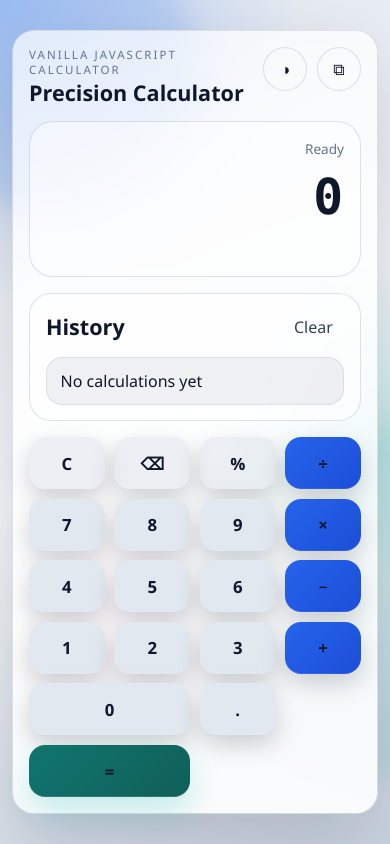
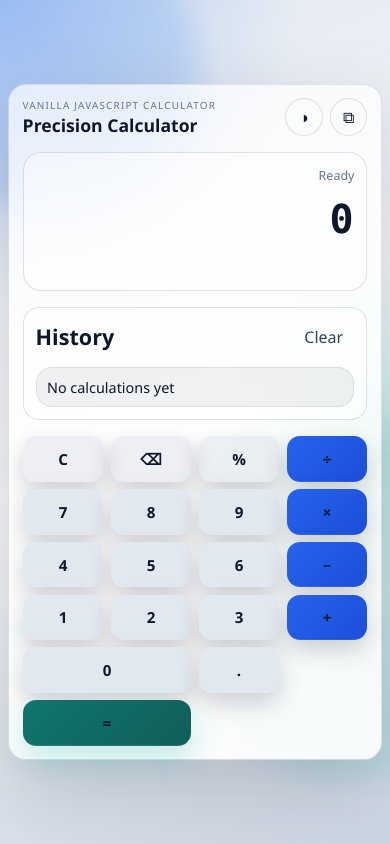
Before and after one commit to Janardhan2006/calculater, a plain HTML site: page index.html in a window 390 px wide. Drawn offline with Linux system fonts and the light colour scheme.

Commit message:
Make calculator layout responsive for mobile phones and desktop

```diff
--- a/style.css
+++ b/style.css
@@ -407,7 +407,82 @@ body::before {
   grid-column: span 2;
 }
 
-@media (max-width: 560px) {
+/* Extra-small phones */
+@media (max-width: 400px) {
+  .app-shell {
+    padding: 0.5rem;
+  }
+
+  .calculator-card {
+    padding: 0.85rem;
+    border-radius: 18px;
+  }
+
+  .calculator-header {
+    gap: 0.65rem;
+  }
+
+  .calculator-header h1 {
+    font-size: 1.1rem;
+  }
+
+  .eyebrow {
+    font-size: 0.62rem;
+    letter-spacing: 0.12em;
+  }
+
+  .header-actions {
+    gap: 0.45rem;
+  }
+
+  .icon-button {
+    width: 2.35rem;
+    height: 2.35rem;
+  }
+
+  .display-panel {
+    padding: 0.75rem;
+    border-radius: 18px;
+  }
+
+  .display {
+    min-height: 3.4rem;
+    font-size: clamp(1.7rem, 13vw, 2.5rem);
+  }
+
+  .mode-label,
+  .expression-preview {
+    font-size: 0.78rem;
+  }
+
+  .history-panel {
+    padding: 0.75rem;
+    border-radius: 16px;
+  }
+
+  .history-list {
+    max-height: 8.5rem;
+  }
+
+  .history-item,
+  .history-empty {
+    padding: 0.6rem 0.65rem;
+    font-size: 0.9rem;
+  }
+
+  .keypad {
+    gap: 0.45rem;
+  }
+
+  .calculator-btn {
+    min-height: 2.85rem;
+    border-radius: 13px;
+    font-size: 0.95rem;
+  }
+}
+
+/* Phones */
+@media (min-width: 401px) and (max-width: 560px) {
   .app-shell {
     padding: 0.75rem;
   }
@@ -437,6 +512,31 @@ body::before {
   }
 }
 
+/* Tablets and desktop */
+@media (min-width: 900px) {
+  .app-shell {
+    padding: 2rem;
+  }
+
+  .calculator-card {
+    width: min(100%, 640px);
+    padding: 1.5rem;
+  }
+
+  .display {
+    min-height: 5rem;
+  }
+
+  .calculator-btn {
+    min-height: 3.9rem;
+    font-size: 1.1rem;
+  }
+
+  .history-list {
+    max-height: 13rem;
+  }
+}
+
 @media (prefers-reduced-motion: reduce) {
   *,
   *::before,
```
